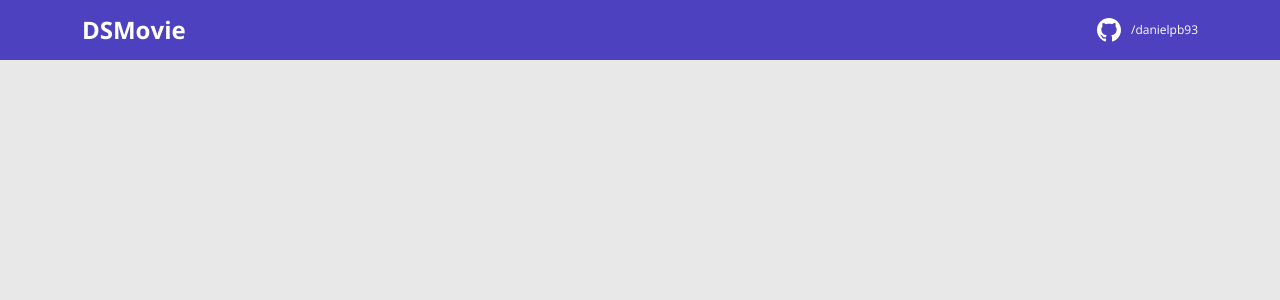
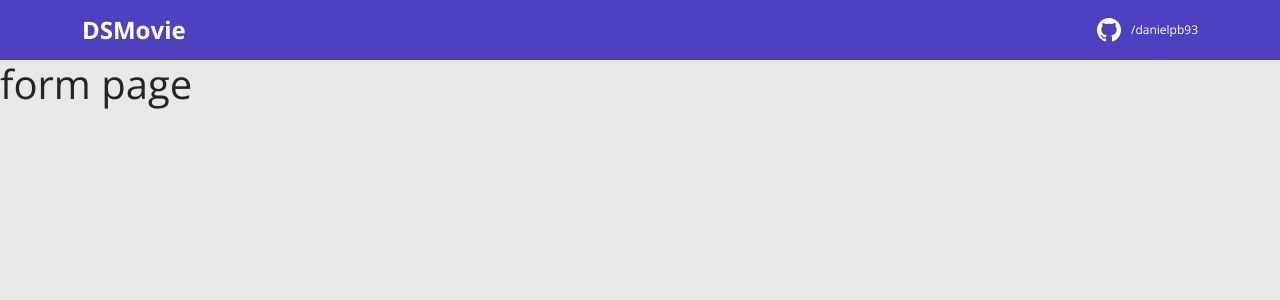
Before and after one commit to danielpb93/dsmovie, a React (Vite) app in the folder frontend/: page /form/1 in a window 1280 px wide. Shown: the top 300 px of the page. Built offline with nearby package versions, Linux system fonts and the light colour scheme.

Commit message:
add routes

```diff
--- a/frontend/package.json
+++ b/frontend/package.json
@@ -8,9 +8,11 @@
     "preview": "vite preview"
   },
   "dependencies": {
+    "@types/react-router-dom": "5.3.2",
     "bootstrap": "^5.1.3",
     "react": "^18.1.0",
-    "react-dom": "^18.0.0"
+    "react-dom": "^18.0.0",
+    "react-router-dom": "6.2.1"
   },
   "devDependencies": {
     "@types/react": "^18.0.0",
--- a/frontend/src/App.tsx
+++ b/frontend/src/App.tsx
@@ -1,8 +1,19 @@
-import { NavBar } from './components/navbar'
+import { BrowserRouter, Route, Routes } from 'react-router-dom'
+import { Navbar } from './components/navbar'
+import { Form } from './pages/form'
+import { Listing } from './pages/listing'
 
 function App() {
   return (
-    <NavBar />
+    <BrowserRouter>
+      <Navbar />
+      <Routes>
+        <Route path="/" element={<Listing />} />
+        <Route path="/form">
+          <Route path=":movieId" element={<Form />} />
+        </Route>
+      </Routes>
+    </BrowserRouter>
   )
 }
 
--- a/frontend/src/components/navbar/index.tsx
+++ b/frontend/src/components/navbar/index.tsx
@@ -1,7 +1,7 @@
 import GithubIcon from '../../assets/img/github.svg';
 import './styles.css'
 
-export function NavBar(){
+export function Navbar(){
   return (
     <header>
       <nav className='container'>
--- /dev/null
+++ b/frontend/src/pages/form/index.tsx
@@ -0,0 +1,3 @@
+export function Form(){
+  return <h1>form page</h1>
+}
--- /dev/null
+++ b/frontend/src/pages/listing/index.tsx
@@ -0,0 +1,3 @@
+export function Listing(){
+  return <h1> listagem</h1>;
+}
```
Also changed, not shown: 1 other file (tests, documents, lock files or other folders).
